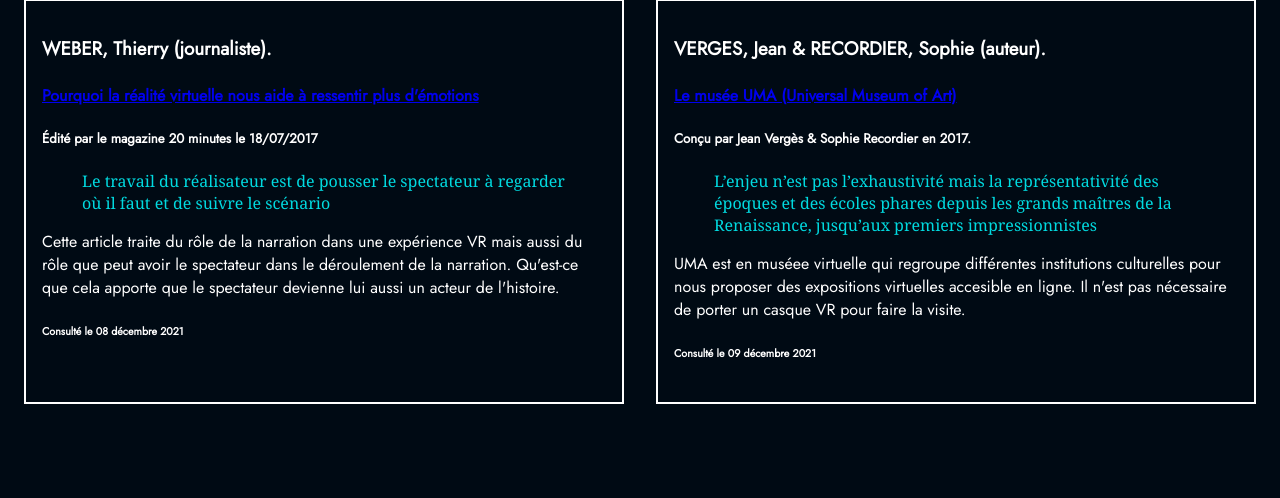
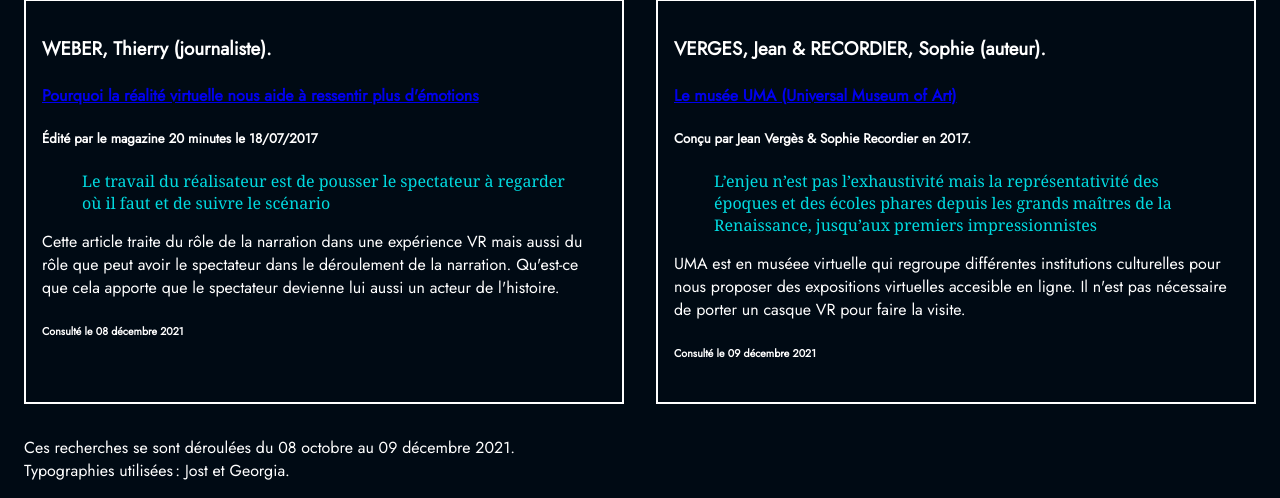
Before and after one commit to mailie-hombert/mailie-hombert.github.io, a PHP site: page /INR_mailie/index.php in a window 1280 px wide. Shown: the part 4798-5296 px from the top of the page. Before the commit the page ends 5202 px from the top, so only its background shows below. Run offline with PHP 8.4, Linux system fonts and the light colour scheme; some libraries are stand-ins or nearby versions.

Commit message:
modifications articles

```diff
--- a/INR_mailie/index.php
+++ b/INR_mailie/index.php
@@ -12,6 +12,11 @@
   require "articles.php";
   ?>
 
+<footer>
+  <p>Ces recherches se sont déroulées du 08 octobre au 09 décembre 2021. <br>
+  Typographies utilisées&#8239;: Jost et Georgia.</p>
+</footer>
+
 </body>
 
 </html>
--- a/INR_mailie/style.css
+++ b/INR_mailie/style.css
@@ -29,3 +29,9 @@ blockquote {
 a:visited {
 	color: white;
 }
+
+footer{
+	margin: 1em;
+	grid-area: 1/1/2/3;
+	width: 50%;
+}
```
